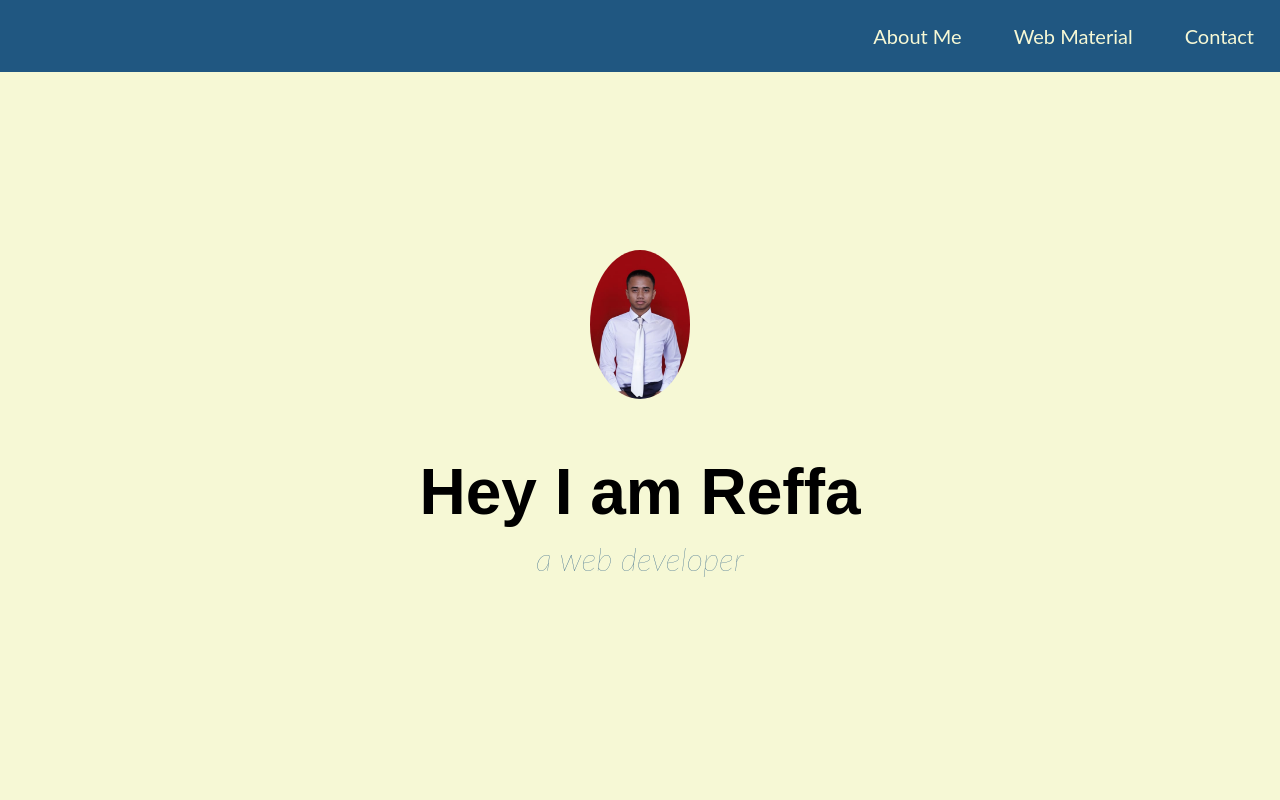
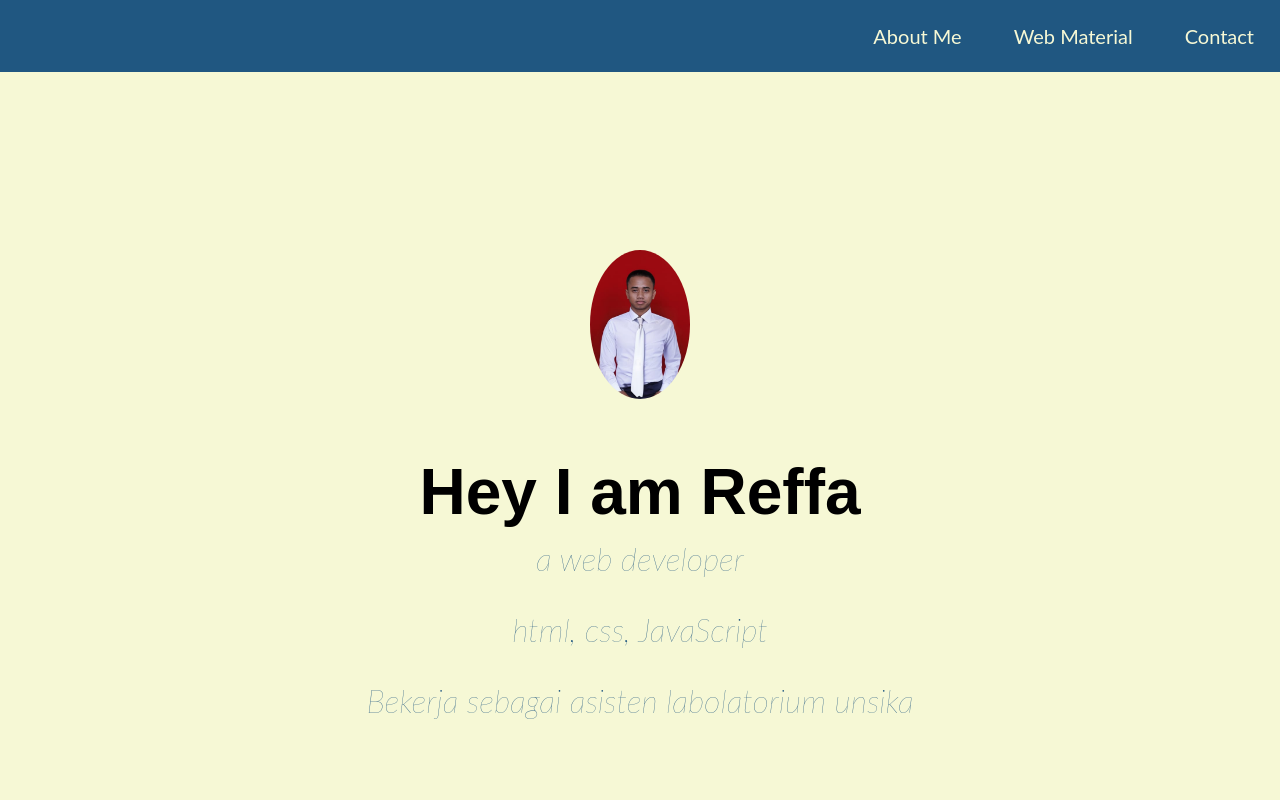
Before and after one commit to rffaprta/Web-Dokum, a plain HTML site: page index.html in a window 1280 px wide. Shown: the top 800 px of the page. Drawn offline with Linux system fonts and the light colour scheme.

Commit message:
Update index.html

```diff
--- a/index.html
+++ b/index.html
@@ -17,6 +17,8 @@
        <img src="Foto GUa.jpeg" alt="foto" class="foto" />
       <h1>Hey I am Reffa</h1>
       <p>a web developer</p>
+      <p>html, css, JavaScript</p>
+      <p>Bekerja sebagai asisten labolatorium unsika</p>
     </section>
 
     <main>
```
